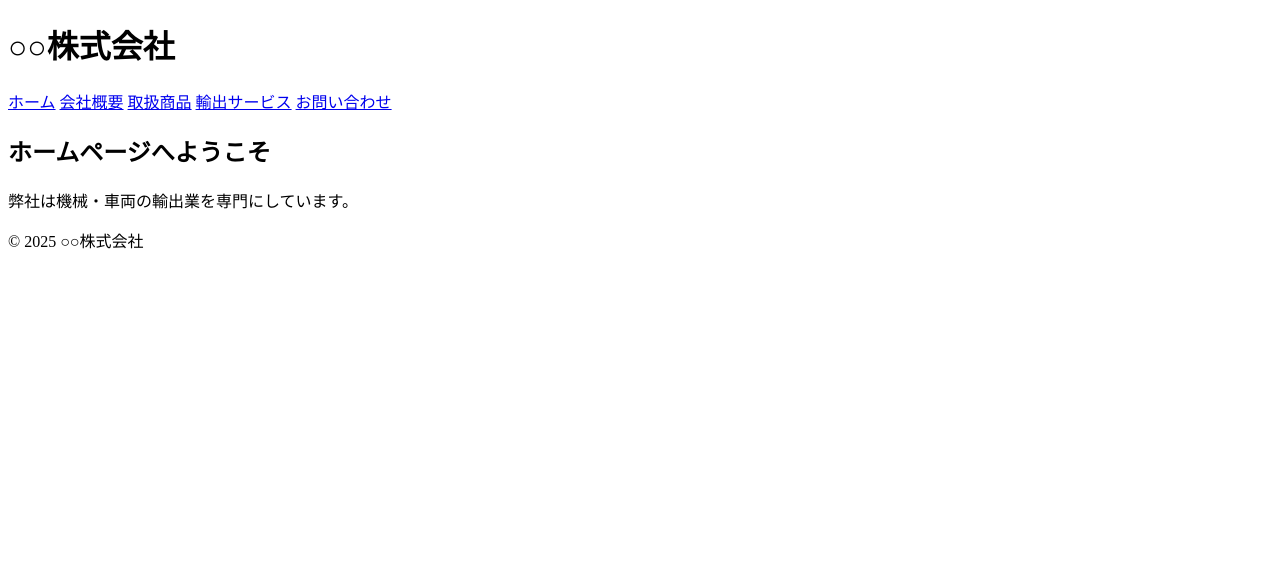
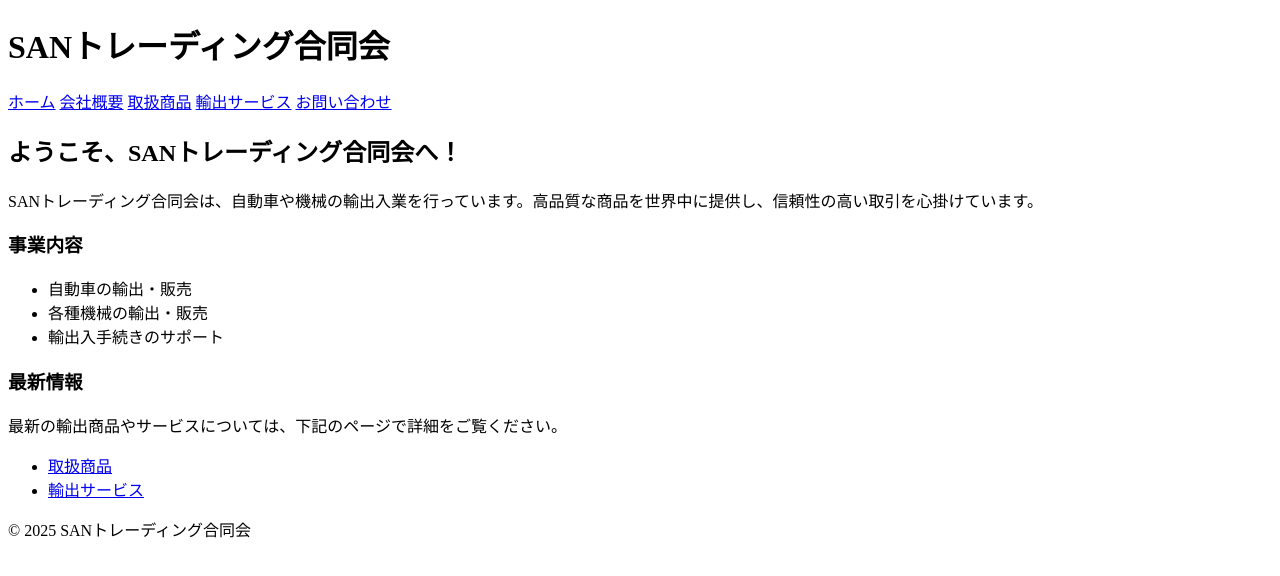
Before and after one commit to SANTRADINGLLC/export-website, a plain HTML site: page index.html in a window 1280 px wide. Drawn offline with Linux system fonts and the light colour scheme.

Commit message:
Update index.html

```diff
--- a/index.html
+++ b/index.html
@@ -3,11 +3,11 @@
 <head>
     <meta charset="UTF-8">
     <meta name="viewport" content="width=device-width, initial-scale=1.0">
-    <title>○○株式会社 | ホーム</title>
+    <title>SANトレーディング合同会 | 機械・自動車輸出入業</title>
 </head>
 <body>
     <header>
-        <h1>○○株式会社</h1>
+        <h1>SANトレーディング合同会</h1>
         <nav>
             <a href="index.html">ホーム</a>
             <a href="about.html">会社概要</a>
@@ -17,11 +17,25 @@
         </nav>
     </header>
     <div>
-        <h2>ホームページへようこそ</h2>
-        <p>弊社は機械・車両の輸出業を専門にしています。</p>
+        <h2>ようこそ、SANトレーディング合同会へ！</h2>
+        <p>SANトレーディング合同会は、自動車や機械の輸出入業を行っています。高品質な商品を世界中に提供し、信頼性の高い取引を心掛けています。</p>
+
+        <h3>事業内容</h3>
+        <ul>
+            <li>自動車の輸出・販売</li>
+            <li>各種機械の輸出・販売</li>
+            <li>輸出入手続きのサポート</li>
+        </ul>
+
+        <h3>最新情報</h3>
+        <p>最新の輸出商品やサービスについては、下記のページで詳細をご覧ください。</p>
+        <ul>
+            <li><a href="products.html">取扱商品</a></li>
+            <li><a href="services.html">輸出サービス</a></li>
+        </ul>
     </div>
     <footer>
-        <p>&copy; 2025 ○○株式会社</p>
+        <p>&copy; 2025 SANトレーディング合同会</p>
     </footer>
 </body>
 </html>
```
